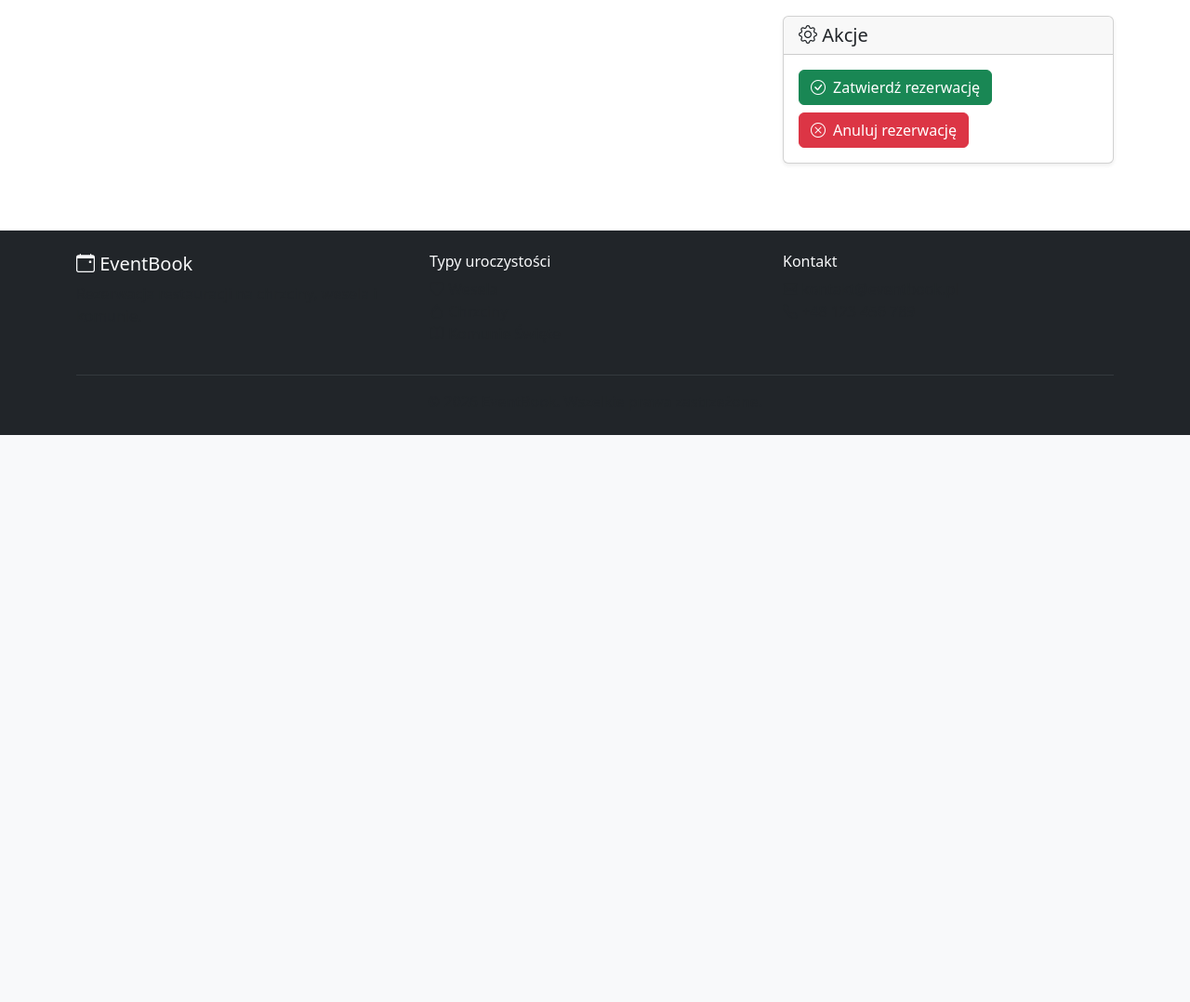
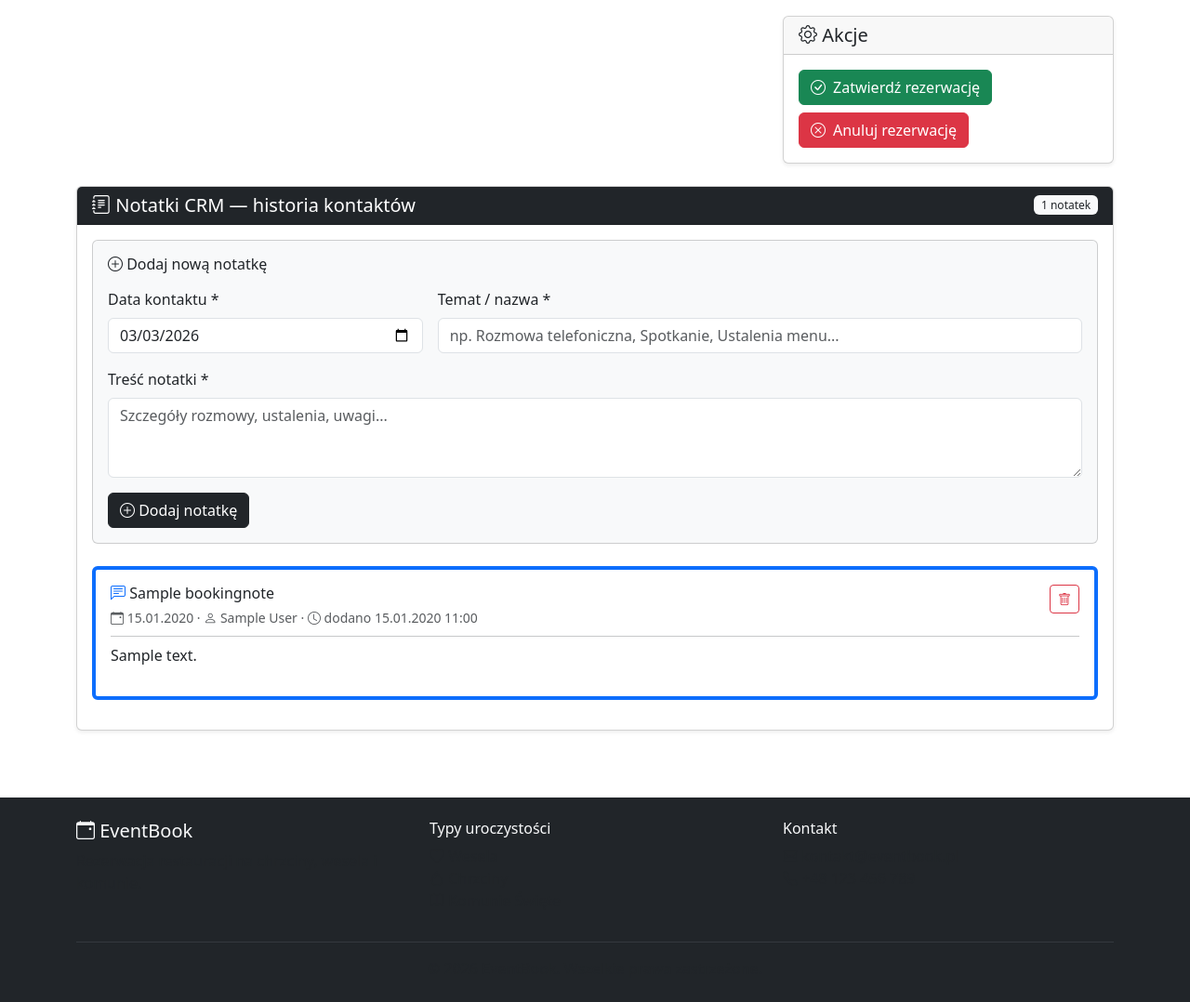
Before and after one commit to JanBober21/mojevent, a Django app: page /owner/booking/1/ in a window 1280 px wide. Shown: the part 599-1677 px from the top of the page at 93% size. Before the commit the page ends 1067 px from the top, so only its background shows below. Run offline with Django 5.2, Linux system fonts and the light colour scheme; a user stored in the database is signed in; data comes from the database, SQL or seed files in the repository; tables that the repository leaves empty hold one stand-in row (values such as "Sample post").

Commit message:
CRM notatki - historia kontaktów z klientem przy rezerwacji

```diff
--- a/bookings/forms.py
+++ b/bookings/forms.py
@@ -3,7 +3,7 @@ from django.contrib.auth.models import User
 from django.contrib.auth.forms import UserCreationForm
 from django.utils import timezone
 
-from .models import Booking, Review, Restaurant
+from .models import Booking, Review, Restaurant, BookingNote
 
 
 class BookingForm(forms.ModelForm):
--- a/bookings/models.py
+++ b/bookings/models.py
@@ -185,3 +185,32 @@ class RestaurantOwner(models.Model):
 
     def __str__(self):
         return f"{self.user.get_full_name() or self.user.username} → {self.restaurant.name}"
+
+
+class BookingNote(models.Model):
+    """Notatka CRM do rezerwacji — historia kontaktów z klientem."""
+
+    booking = models.ForeignKey(
+        Booking,
+        on_delete=models.CASCADE,
+        related_name="crm_notes",
+        verbose_name="Rezerwacja",
+    )
+    author = models.ForeignKey(
+        User,
+        on_delete=models.SET_NULL,
+        null=True,
+        verbose_name="Autor",
+    )
+    date = models.DateField("Data kontaktu")
+    title = models.CharField("Temat / nazwa", max_length=200)
+    content = models.TextField("Treść notatki")
+    created_at = models.DateTimeField("Utworzono", auto_now_add=True)
+
+    class Meta:
+        verbose_name = "Notatka CRM"
+        verbose_name_plural = "Notatki CRM"
+        ordering = ["-date", "-created_at"]
+
+    def __str__(self):
+        return f"{self.date} — {self.title}"
--- a/bookings/views.py
+++ b/bookings/views.py
@@ -10,7 +10,7 @@ from datetime import datetime, timedelta, date
 import json
 import calendar as cal_module
 
-from .models import Restaurant, Booking, Review, RestaurantOwner
+from .models import Restaurant, Booking, Review, RestaurantOwner, BookingNote
 from .forms import BookingForm, ReviewForm, UserRegisterForm, RestaurantSearchForm, OwnerRegisterForm, RestaurantForm
 
 
@@ -396,11 +396,37 @@ def owner_booking_detail(request, booking_id):
             booking.save()
             messages.success(request, f"Rezerwacja #{booking.id} została anulowana.")
 
+        elif action == "add_note":
+            note_date = request.POST.get("note_date")
+            note_title = request.POST.get("note_title", "").strip()
+            note_content = request.POST.get("note_content", "").strip()
+            if note_date and note_title and note_content:
+                BookingNote.objects.create(
+                    booking=booking,
+                    author=request.user,
+                    date=note_date,
+                    title=note_title,
+                    content=note_content,
+                )
+                messages.success(request, "Notatka została dodana.")
+            else:
+                messages.error(request, "Wypełnij wszystkie pola notatki.")
+
+        elif action == "delete_note":
+            note_id = request.POST.get("note_id")
+            BookingNote.objects.filter(id=note_id, booking=booking).delete()
+            messages.success(request, "Notatka została usunięta.")
+
         return redirect("owner_booking_detail", booking_id=booking.id)
+
+    notes = booking.crm_notes.all()
+    today = timezone.now().date().isoformat()
 
     return render(request, "bookings/owner/booking_detail.html", {
         "restaurant": restaurant,
         "booking": booking,
+        "notes": notes,
+        "today": today,
     })
 
 
--- a/templates/bookings/owner/booking_detail.html
+++ b/templates/bookings/owner/booking_detail.html
@@ -213,6 +213,85 @@
     </div>
 </div>
 
+<!-- Notatki CRM -->
+<div class="card shadow-sm mt-4">
+    <div class="card-header bg-dark text-white d-flex justify-content-between align-items-center">
+        <h5 class="mb-0"><i class="bi bi-journal-text"></i> Notatki CRM — historia kontaktów</h5>
+        <span class="badge bg-light text-dark">{{ notes|length }} notatek</span>
+    </div>
+    <div class="card-body">
+        <!-- Formularz dodawania notatki -->
+        <div class="card bg-light mb-4">
+            <div class="card-body">
+                <h6 class="mb-3"><i class="bi bi-plus-circle"></i> Dodaj nową notatkę</h6>
+                <form method="post">
+                    {% csrf_token %}
+                    <input type="hidden" name="action" value="add_note">
+                    <div class="row g-3">
+                        <div class="col-md-4">
+                            <label class="form-label">Data kontaktu *</label>
+                            <input type="date" name="note_date" class="form-control" value="{{ today }}" required>
+                        </div>
+                        <div class="col-md-8">
+                            <label class="form-label">Temat / nazwa *</label>
+                            <input type="text" name="note_title" class="form-control" placeholder="np. Rozmowa telefoniczna, Spotkanie, Ustalenia menu..." required>
+                        </div>
+                        <div class="col-12">
+                            <label class="form-label">Treść notatki *</label>
+                            <textarea name="note_content" class="form-control" rows="3" placeholder="Szczegóły rozmowy, ustalenia, uwagi..." required></textarea>
+                        </div>
+                        <div class="col-12">
+                            <button type="submit" class="btn btn-dark">
+                                <i class="bi bi-plus-circle"></i> Dodaj notatkę
+                            </button>
+                        </div>
+                    </div>
+                </form>
+            </div>
+        </div>
+
+        <!-- Lista notatek -->
+        {% if notes %}
+            {% for note in notes %}
+            <div class="card mb-3 border-start border-4 border-primary">
+                <div class="card-body">
+                    <div class="d-flex justify-content-between align-items-start">
+                        <div>
+                            <h6 class="mb-1">
+                                <i class="bi bi-chat-left-text text-primary"></i>
+                                {{ note.title }}
+                            </h6>
+                            <small class="text-muted">
+                                <i class="bi bi-calendar-event"></i> {{ note.date|date:"d.m.Y" }}
+                                {% if note.author %}
+                                &middot; <i class="bi bi-person"></i> {{ note.author.get_full_name|default:note.author.username }}
+                                {% endif %}
+                                &middot; <i class="bi bi-clock"></i> dodano {{ note.created_at|date:"d.m.Y H:i" }}
+                            </small>
+                        </div>
+                        <form method="post" class="ms-2">
+                            {% csrf_token %}
+                            <input type="hidden" name="action" value="delete_note">
+                            <input type="hidden" name="note_id" value="{{ note.id }}">
+                            <button type="submit" class="btn btn-outline-danger btn-sm" onclick="return confirm('Usunąć tę notatkę?')" title="Usuń notatkę">
+                                <i class="bi bi-trash"></i>
+                            </button>
+                        </form>
+                    </div>
+                    <hr class="my-2">
+                    <p class="mb-0">{{ note.content|linebreaks }}</p>
+                </div>
+            </div>
+            {% endfor %}
+        {% else %}
+            <div class="text-center text-muted py-4">
+                <i class="bi bi-journal-text" style="font-size: 2rem;"></i>
+                <p class="mt-2 mb-0">Brak notatek. Dodaj pierwszą notatkę z rozmowy z klientem.</p>
+            </div>
+        {% endif %}
+    </div>
+</div>
+
 <style>
 .timeline {
     position: relative;
```
Also changed, not shown: bookings/admin.py (+9 -1 lines), bookings/migrations/0006_bookingnote.py (added).
